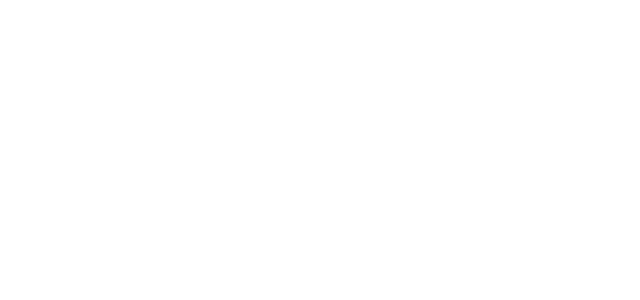
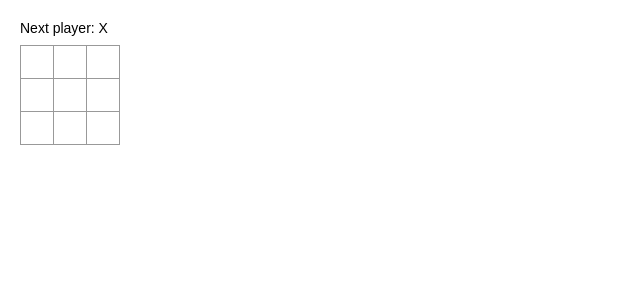
Before and after one commit to sadeghtavakoli/tic-tac-toe, a React (Create React App) app: page / in a window 1280 px wide. Shown: the top 300 px of the page, without its empty margins (0-640 px from the left). Built offline with nearby package versions, Linux system fonts and the light colour scheme.

Commit message:
implement basic logic

```diff
--- a/src/App.js
+++ b/src/App.js
@@ -1,7 +1,10 @@
-// import "./App.css";
-
+import Game from "./components/Game";
 function App() {
-  return <div className="App"></div>;
+  return (
+    <div className="App">
+      <Game />
+    </div>
+  );
 }
 
 export default App;
--- /dev/null
+++ b/src/components/Board.jsx
@@ -0,0 +1,39 @@
+import React from "react";
+import Square from "./Square";
+
+export default class Board extends React.Component {
+  renderSquare(i) {
+    return (
+      <Square
+        number={i}
+        squars={this.props.squars}
+        handleClick={this.props.handleClick}
+      />
+    );
+  }
+
+  render() {
+    const status = "Next player: " + this.props.nextPlayer;
+
+    return (
+      <div>
+        <div className="status">{status}</div>
+        <div className="board-row">
+          {this.renderSquare(0)}
+          {this.renderSquare(1)}
+          {this.renderSquare(2)}
+        </div>
+        <div className="board-row">
+          {this.renderSquare(3)}
+          {this.renderSquare(4)}
+          {this.renderSquare(5)}
+        </div>
+        <div className="board-row">
+          {this.renderSquare(6)}
+          {this.renderSquare(7)}
+          {this.renderSquare(8)}
+        </div>
+      </div>
+    );
+  }
+}
--- /dev/null
+++ b/src/components/Game.jsx
@@ -0,0 +1,40 @@
+import React from "react";
+import Board from "./Board";
+
+export default class Game extends React.Component {
+  state = {
+    nextPlayer: "X",
+    squars: Array(9).fill(null),
+  };
+
+  handleClick = (number) => {
+    if (this.state.squars[number]) return;
+
+    const squars = this.state.squars.map((square, index) => {
+      if (index === number) return this.state.nextPlayer;
+
+      return square;
+    });
+
+    const nextPlayer = this.state.nextPlayer === "O" ? "X" : "O";
+
+    this.setState({ nextPlayer, squars });
+  };
+  render() {
+    return (
+      <div className="game">
+        <div className="game-board">
+          <Board
+            nextPlayer={this.state.nextPlayer}
+            squars={this.state.squars}
+            handleClick={this.handleClick}
+          />
+        </div>
+        <div className="game-info">
+          <div>{/* status */}</div>
+          <ol>{/* TODO */}</ol>
+        </div>
+      </div>
+    );
+  }
+}
--- /dev/null
+++ b/src/components/Square.jsx
@@ -0,0 +1,15 @@
+import React from "react";
+export default class Square extends React.Component {
+  constructor(props) {
+    super(props);
+  }
+
+  render() {
+    const { number, squars, handleClick } = this.props;
+    return (
+      <button className="square" onClick={() => handleClick(number)}>
+        {squars[number]}
+      </button>
+    );
+  }
+}
--- /dev/null
+++ b/src/css/index.css
@@ -0,0 +1,51 @@
+body {
+  font: 14px "Century Gothic", Futura, sans-serif;
+  margin: 20px;
+}
+
+ol,
+ul {
+  padding-left: 30px;
+}
+
+.board-row:after {
+  clear: both;
+  content: "";
+  display: table;
+}
+
+.status {
+  margin-bottom: 10px;
+}
+
+.square {
+  background: #fff;
+  border: 1px solid #999;
+  float: left;
+  font-size: 24px;
+  font-weight: bold;
+  line-height: 34px;
+  height: 34px;
+  margin-right: -1px;
+  margin-top: -1px;
+  padding: 0;
+  text-align: center;
+  width: 34px;
+}
+
+.square:focus {
+  outline: none;
+}
+
+.kbd-navigation .square:focus {
+  background: #ddd;
+}
+
+.game {
+  display: flex;
+  flex-direction: row;
+}
+
+.game-info {
+  margin-left: 20px;
+}
--- a/src/index.js
+++ b/src/index.js
@@ -1,11 +1,8 @@
 import React from "react";
 import ReactDOM from "react-dom";
-// import "./index.css";
+import "./css/index.css";
 import App from "./App";
 
-ReactDOM.render(
-  <React.StrictMode>
-    <App />
-  </React.StrictMode>,
-  document.getElementById("root")
-);
+// ========================================
+
+ReactDOM.render(<App />, document.getElementById("root"));
```
